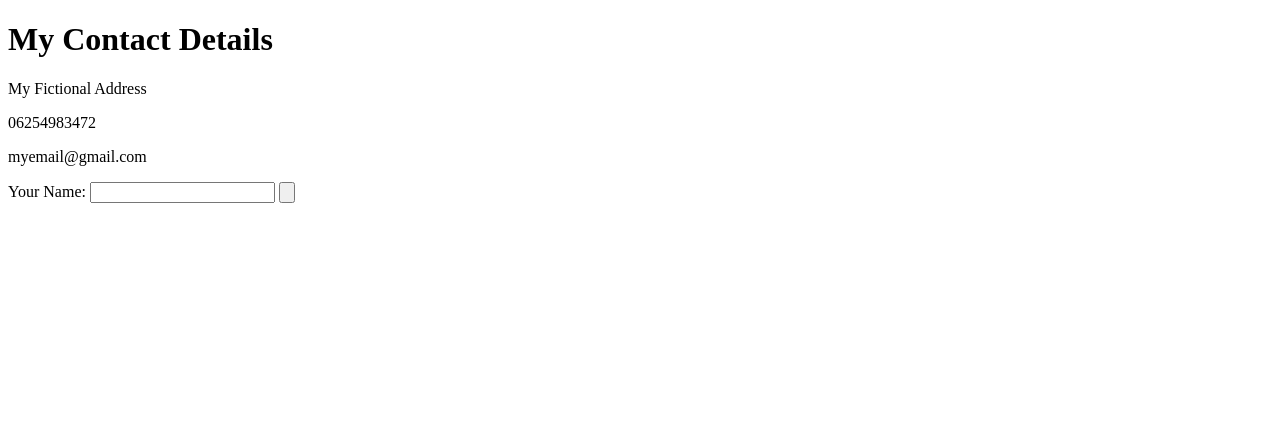
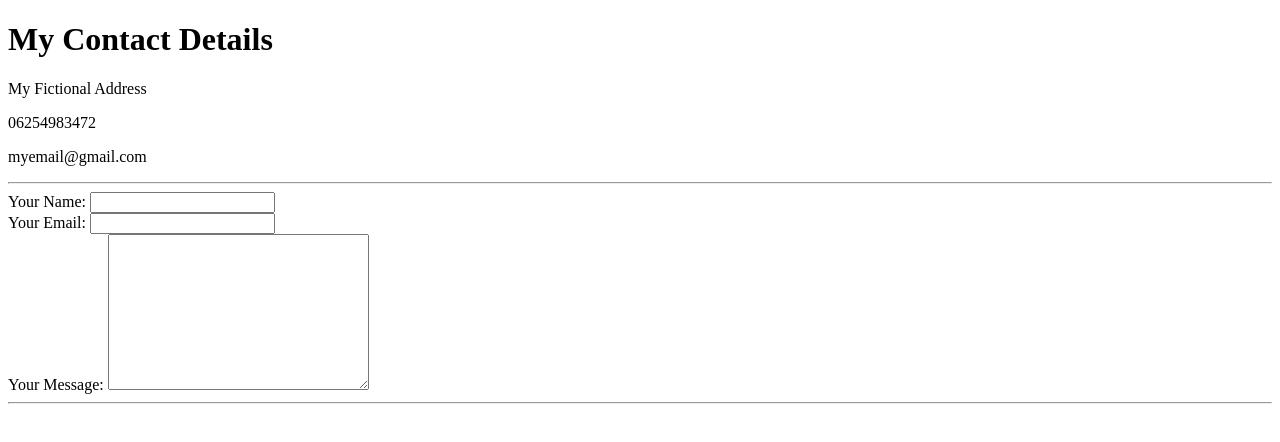
Before and after one commit to reevresh/cv, a plain HTML site: page contact-me.html in a window 1280 px wide. Drawn offline with Linux system fonts and the light colour scheme.

Commit message:
Update contact-me.html to include form details

```diff
--- a/contact-me.html
+++ b/contact-me.html
@@ -10,12 +10,15 @@
     <p>06254983472</p>
     <p>myemail@gmail.com</p>
 
-    <form class="label" action="index.html" method="post">
+   <hr>
+    <form class="label" action="mailto:resdizi@gmail.com" method="post" enctype="text/plain">
       <label>Your Name:</label>
-      <input type="text" name="" value="">
-      <input type="submit" name="" value="">
+      <input type="text" name="yourName" value=""><br>
+      <label for="">Your Email:</label>
+      <input type="email" name="yourEmail" value=""><br>
+      <label>Your Message:</label>
+      <textarea name="yourMessage" rows="10" cols="30"></textarea>
     </form>
-
-
+    <hr>
   </body>
 </html>
```
